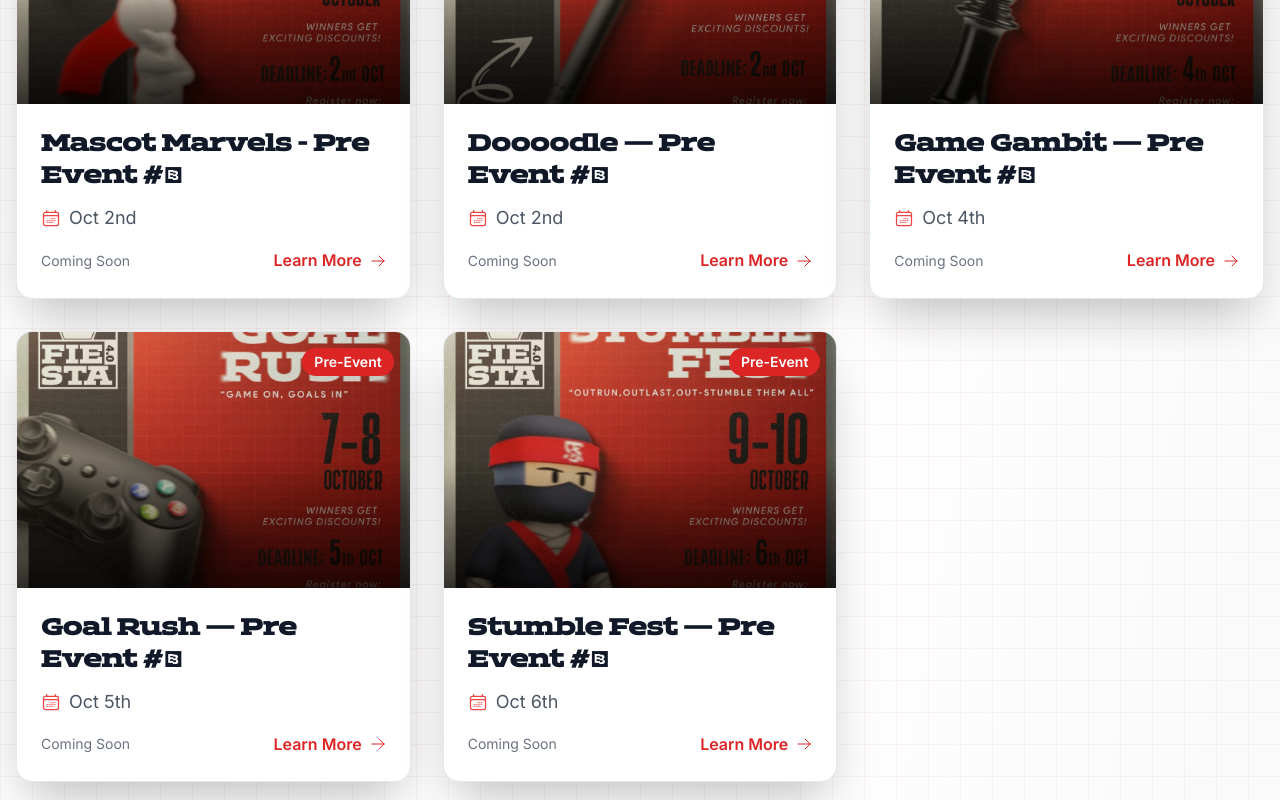
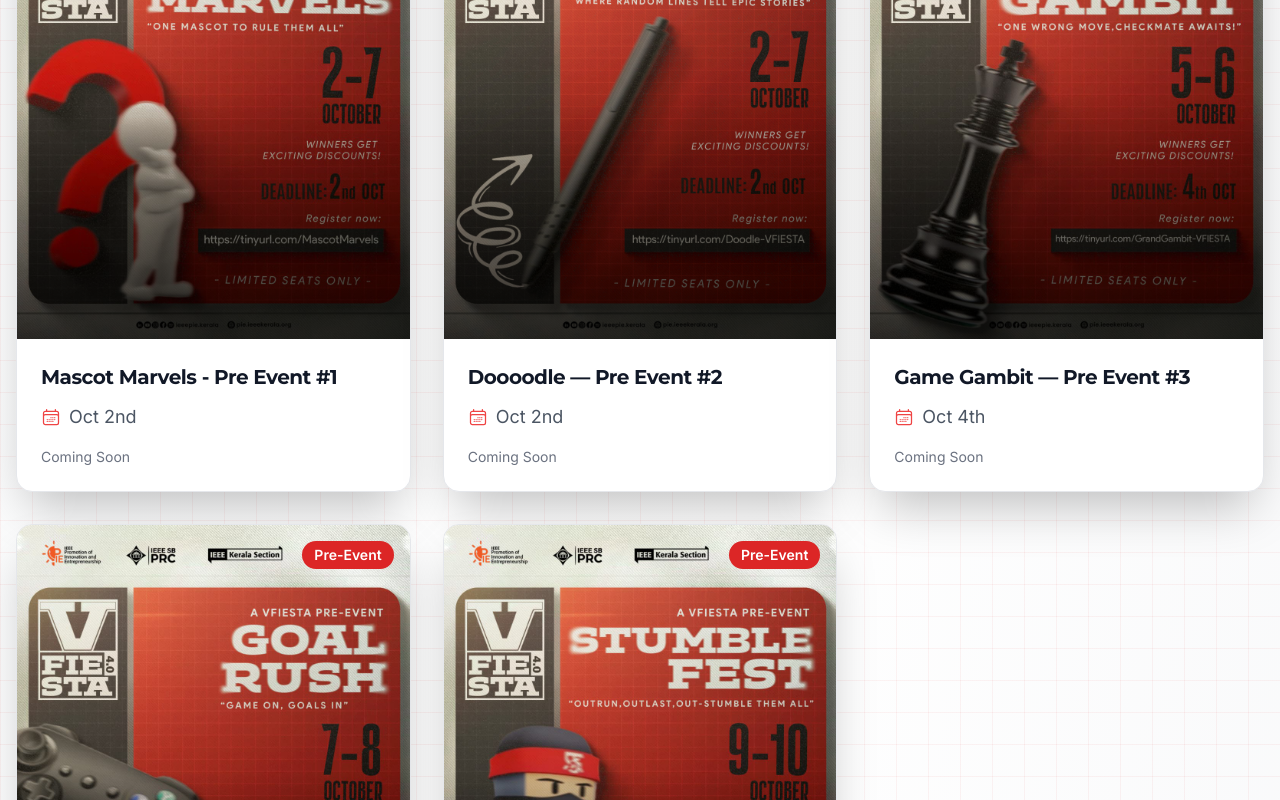
Before and after one commit to hisham1665/vfiesta4, a React (Vite) app: page / in a window 1280 px wide. Shown: the part 2680-3480 px from the top of the page. Built offline with nearby package versions, Linux system fonts and the light colour scheme.

Commit message:
card update

```diff
--- a/src/components/EventsGrid.jsx
+++ b/src/components/EventsGrid.jsx
@@ -37,7 +37,7 @@ const EventsGrid = ({ events }) => {
                   <img
                     src={`/assets/img/event${event.id}.jpeg`}
                     alt={event.title}
-                    className="w-full h-64 object-cover transition-transform duration-300 group-hover:scale-110"
+                    className="w-full h-full object-cover transition-transform duration-300 group-hover:scale-110"
                     onError={(e) => {
                       e.target.src = '/assets/placeholder.png';
                     }}
@@ -51,7 +51,7 @@ const EventsGrid = ({ events }) => {
                 </div>
 
                 <div className="p-6">
-                  <h3 className="text-2xl font-bold text-gray-900 mb-3 group-hover:text-primary-600 transition-colors">
+                  <h3 style={{ fontFamily: "Montserrat" }} className="text-xl font-bold text-gray-900 mb-3 group-hover:text-primary-600 transition-colors">
                     {event.title}
                   </h3>
 
@@ -68,8 +68,6 @@ const EventsGrid = ({ events }) => {
                       whileHover={{ x: 5 }}
                       className="flex items-center text-primary-600 font-semibold cursor-pointer"
                     >
-                      <span className="mr-2">Learn More</span>
-                      <ArrowRightIcon className="w-4 h-4" />
                     </motion.div>
                   </div>
                 </div>
```
